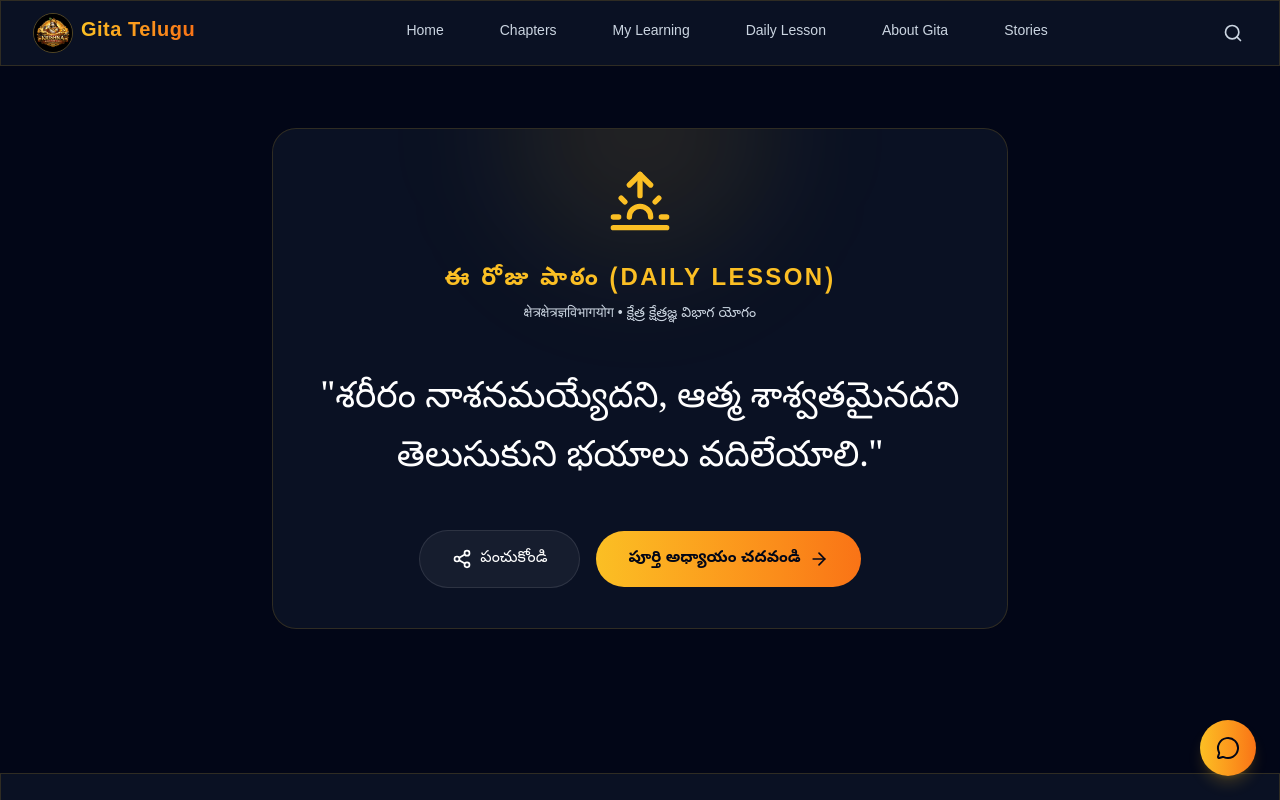
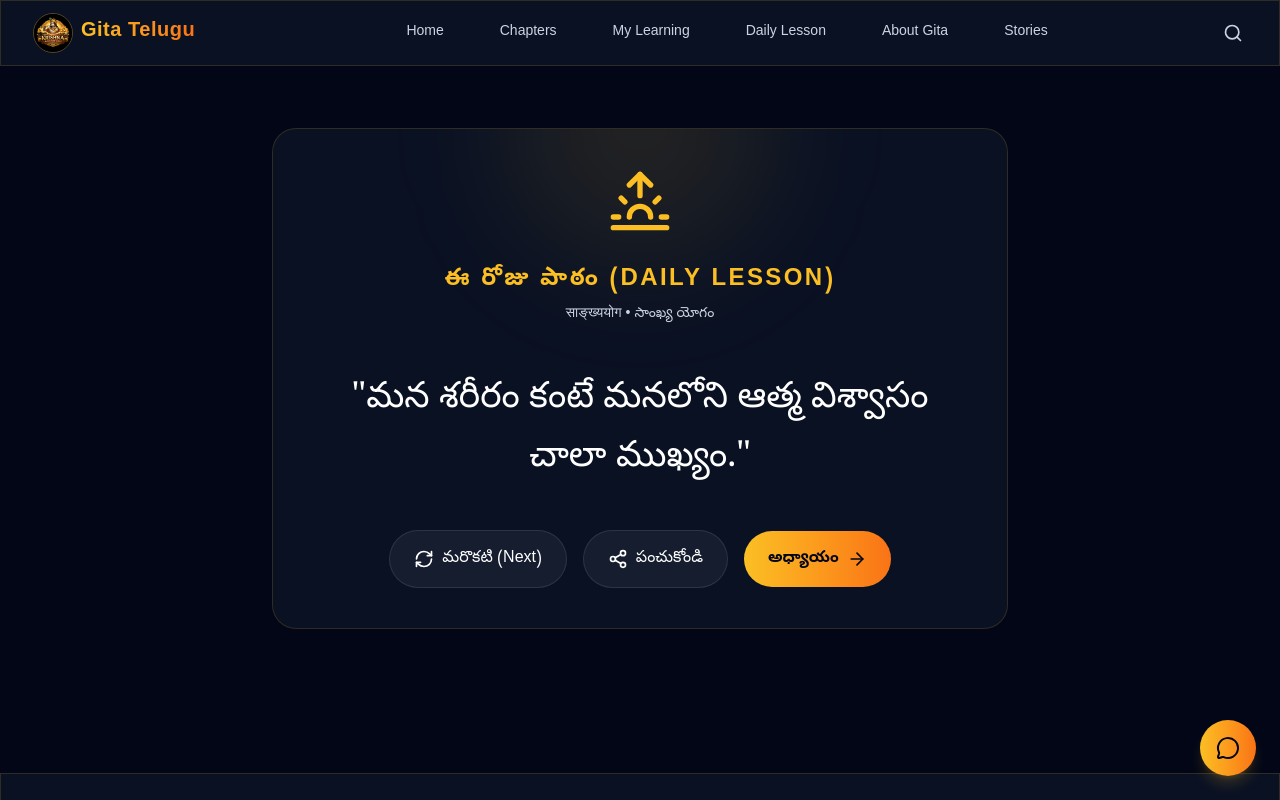
Before and after one commit to kedharnathreddy12-create/bhagavad-gita-gita-mitra, a Next.js app: page /daily-lesson in a window 1280 px wide. Shown: the top 800 px of the page. Built offline with nearby package versions, Linux system fonts and the light colour scheme.

Commit message:
Update daily lesson page

```diff
--- a/app/daily-lesson/page.tsx
+++ b/app/daily-lesson/page.tsx
@@ -1,7 +1,7 @@
 "use client";
 
 import { motion } from "framer-motion";
-import { Sunrise, Share2, ArrowRight } from "lucide-react";
+import { Sunrise, Share2, ArrowRight, RefreshCw } from "lucide-react";
 import { getAllChapterExplanations } from "@/data/explanations";
 import { useEffect, useState } from "react";
 import { ChapterExplanation } from "@/types";
@@ -11,8 +11,10 @@ export default function DailyLessonPage() {
   const [dailyChapter, setDailyChapter] = useState<ChapterExplanation | null>(null);
   const [dailyLesson, setDailyLesson] = useState<string>("");
   const [isLoading, setIsLoading] = useState(true);
+  const [offset, setOffset] = useState(0);
 
   useEffect(() => {
+    setIsLoading(true);
     getAllChapterExplanations().then(explanations => {
       if (explanations.length === 0) {
         setIsLoading(false);
@@ -20,7 +22,8 @@ export default function DailyLessonPage() {
       }
 
       const today = new Date();
-      const dateString = `${today.getFullYear()}-${today.getMonth()}-${today.getDate()}`;
+      // Include offset in the hash string to generate a different lesson
+      const dateString = `${today.getFullYear()}-${today.getMonth()}-${today.getDate()}-${offset}`;
 
       let hash = 0;
       for (let i = 0; i < dateString.length; i++) {
@@ -31,16 +34,16 @@ export default function DailyLessonPage() {
       const index = Math.abs(hash) % explanations.length;
       const chapter = explanations[index];
 
-      // Pick a random practical lesson based on the day
+      // Pick a random practical lesson based on the day and offset
       const lessonIndex = Math.abs(hash) % chapter.practical_life_lessons.length;
 
       setDailyChapter(chapter);
       setDailyLesson(chapter.practical_life_lessons[lessonIndex] || chapter.krishnas_core_message);
       setIsLoading(false);
     });
-  }, []);
+  }, [offset]);
 
-  if (isLoading) {
+  if (isLoading && !dailyChapter) {
     return (
       <div className="max-w-3xl mx-auto px-4 py-16 text-center">
         <div className="flex justify-center py-12">
@@ -71,6 +74,7 @@ export default function DailyLessonPage() {
   return (
     <div className="max-w-3xl mx-auto px-4 py-16 text-center">
       <motion.div
+        key={offset} // Re-animate when offset changes
         initial={{ opacity: 0, scale: 0.9 }}
         animate={{ opacity: 1, scale: 1 }}
         className="glass-panel p-10 rounded-3xl border border-accent-gold/20 relative overflow-hidden"
@@ -91,11 +95,14 @@ export default function DailyLessonPage() {
         </p>
 
         <div className="flex flex-col sm:flex-row items-center justify-center gap-4 relative z-10">
-          <button onClick={handleShare} className="bg-white/5 hover:bg-white/10 text-white border border-white/10 px-8 py-4 rounded-full flex items-center gap-2 transition-colors w-full sm:w-auto justify-center">
+          <button onClick={() => setOffset(o => o + 1)} className="bg-white/5 hover:bg-white/10 text-white border border-white/10 px-6 py-4 rounded-full flex items-center gap-2 transition-colors w-full sm:w-auto justify-center">
+            <RefreshCw className={`w-5 h-5 ${isLoading ? 'animate-spin' : ''}`} /> మరొకటి (Next)
+          </button>
+          <button onClick={handleShare} className="bg-white/5 hover:bg-white/10 text-white border border-white/10 px-6 py-4 rounded-full flex items-center gap-2 transition-colors w-full sm:w-auto justify-center">
             <Share2 className="w-5 h-5" /> పంచుకోండి
           </button>
-          <Link href={`/chapters/${dailyChapter.id}`} className="bg-gradient-to-r from-accent-gold to-accent-saffron text-primary-dark font-bold px-8 py-4 rounded-full flex items-center gap-2 hover:scale-105 transition-transform w-full sm:w-auto justify-center">
-            పూర్తి అధ్యాయం చదవండి <ArrowRight className="w-5 h-5" />
+          <Link href={`/chapters/${dailyChapter.id}`} className="bg-gradient-to-r from-accent-gold to-accent-saffron text-primary-dark font-bold px-6 py-4 rounded-full flex items-center gap-2 hover:scale-105 transition-transform w-full sm:w-auto justify-center">
+            అధ్యాయం <ArrowRight className="w-5 h-5" />
           </Link>
         </div>
       </motion.div>
```
